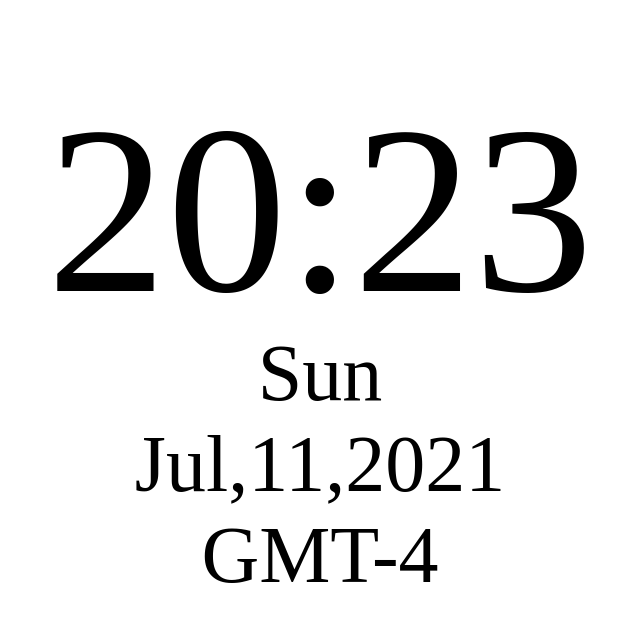
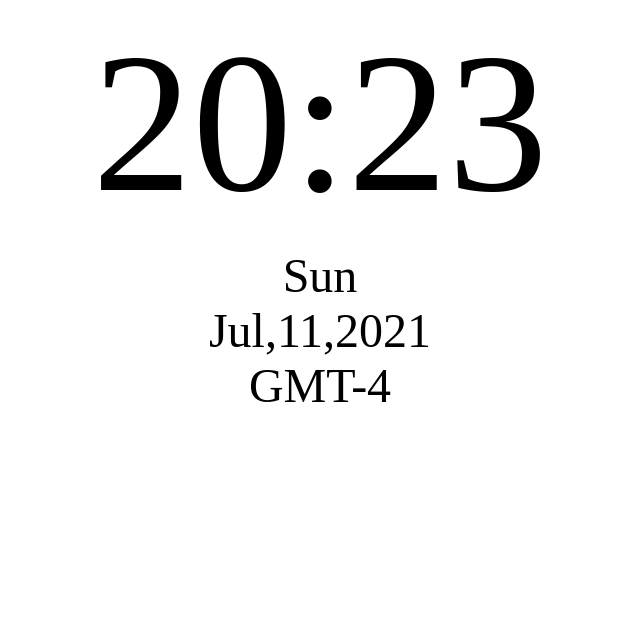
Before and after one commit to urfdvw/kindle_clock, a plain HTML site: page index.html in a window 1280 px wide. Shown: the whole page, without its empty margins (328-968 px from the left). Drawn offline with Linux system fonts and the light colour scheme.

Commit message:
Update index.html

```diff
--- a/index.html
+++ b/index.html
@@ -26,19 +26,17 @@
 
     .time_container {
       top: 0;
-      height: 40%;
+      height: 30%;
     }
 
     .date_container {}
 
     .time {
-      padding-top: 5%;
-      font-size: 15rem;
+      font-size: 25vh;
     }
 
     .date {
-      padding-top: 0%;
-      font-size: 5rem;
+      font-size: 6vh;
     }
   </style>
 </head>
```
